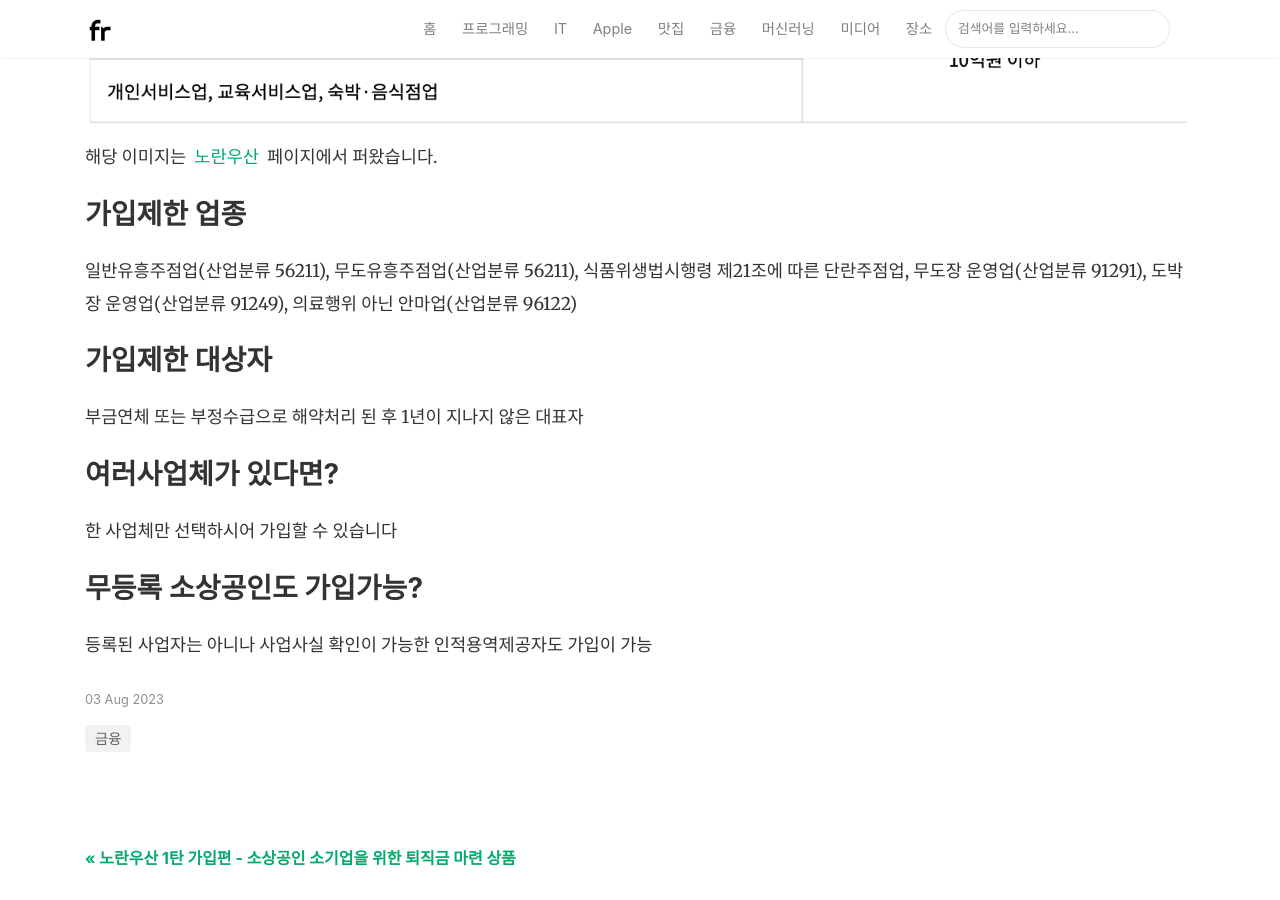
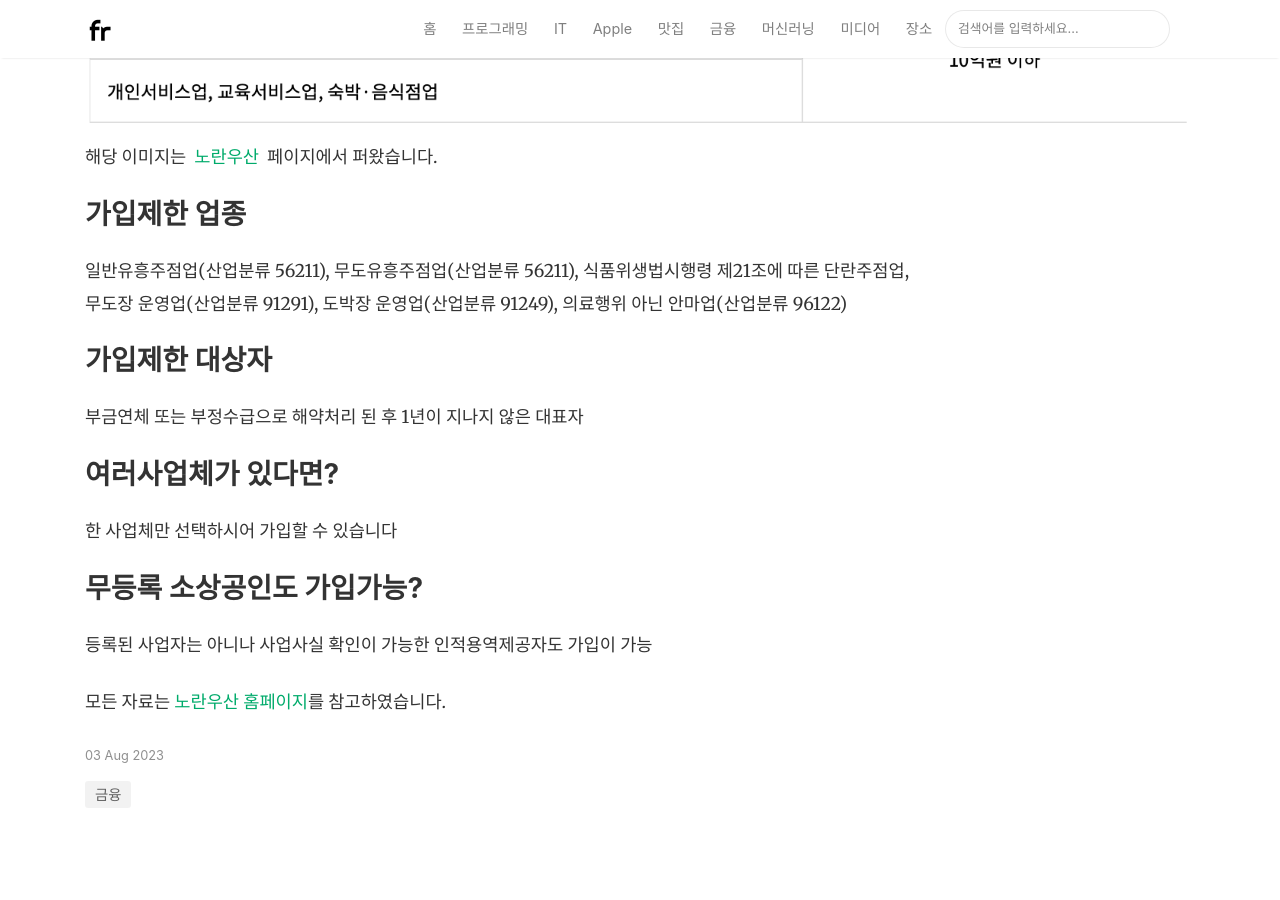
Before and after one commit to ryanlee92/ryanlee92.github.io, a Jekyll site: the page built from _posts/2023-08-03-yellow-2.md, in a window 1280 px wide and 900 px high, scrolled down 2873 px. Built offline with Jekyll 4.4.1, drawn with Linux system fonts in a browser that asks for light colours; nearby versions of some CDN libraries; comment, search, counter and statistics services are not loaded.

Commit message:
노란우산1탄 수정

```diff
--- a/_posts/2023-08-03-yellow-2.md
+++ b/_posts/2023-08-03-yellow-2.md
@@ -45,10 +45,13 @@
 ![](../assets/images/yellow-1/업종별소득.png)
 해당 이미지는 [노란우산](https://www.8899.or.kr/yuma/contents/contents/contents.do?mnSeq=24) 페이지에서 퍼왔습니다.
 ### 가입제한 업종
-일반유흥주점업(산업분류 56211), 무도유흥주점업(산업분류 56211), 식품위생법시행령 제21조에 따른 단란주점업, 무도장 운영업(산업분류 91291), 도박장 운영업(산업분류 91249), 의료행위 아닌 안마업(산업분류 96122)
+일반유흥주점업(산업분류 56211), 무도유흥주점업(산업분류 56211), 식품위생법시행령 제21조에 따른 단란주점업,\
+무도장 운영업(산업분류 91291), 도박장 운영업(산업분류 91249), 의료행위 아닌 안마업(산업분류 96122)
 ### 가입제한 대상자
 부금연체 또는 부정수급으로 해약처리 된 후 1년이 지나지 않은 대표자
 ### 여러사업체가 있다면?
 한 사업체만 선택하시어 가입할 수 있습니다
 ### 무등록 소상공인도 가입가능?
 등록된 사업자는 아니나 사업사실 확인이 가능한 인적용역제공자도 가입이 가능
+
+모든 자료는 [노란우산 홈페이지](https://www.8899.or.kr/yuma/index.do)를 참고하였습니다.
```
